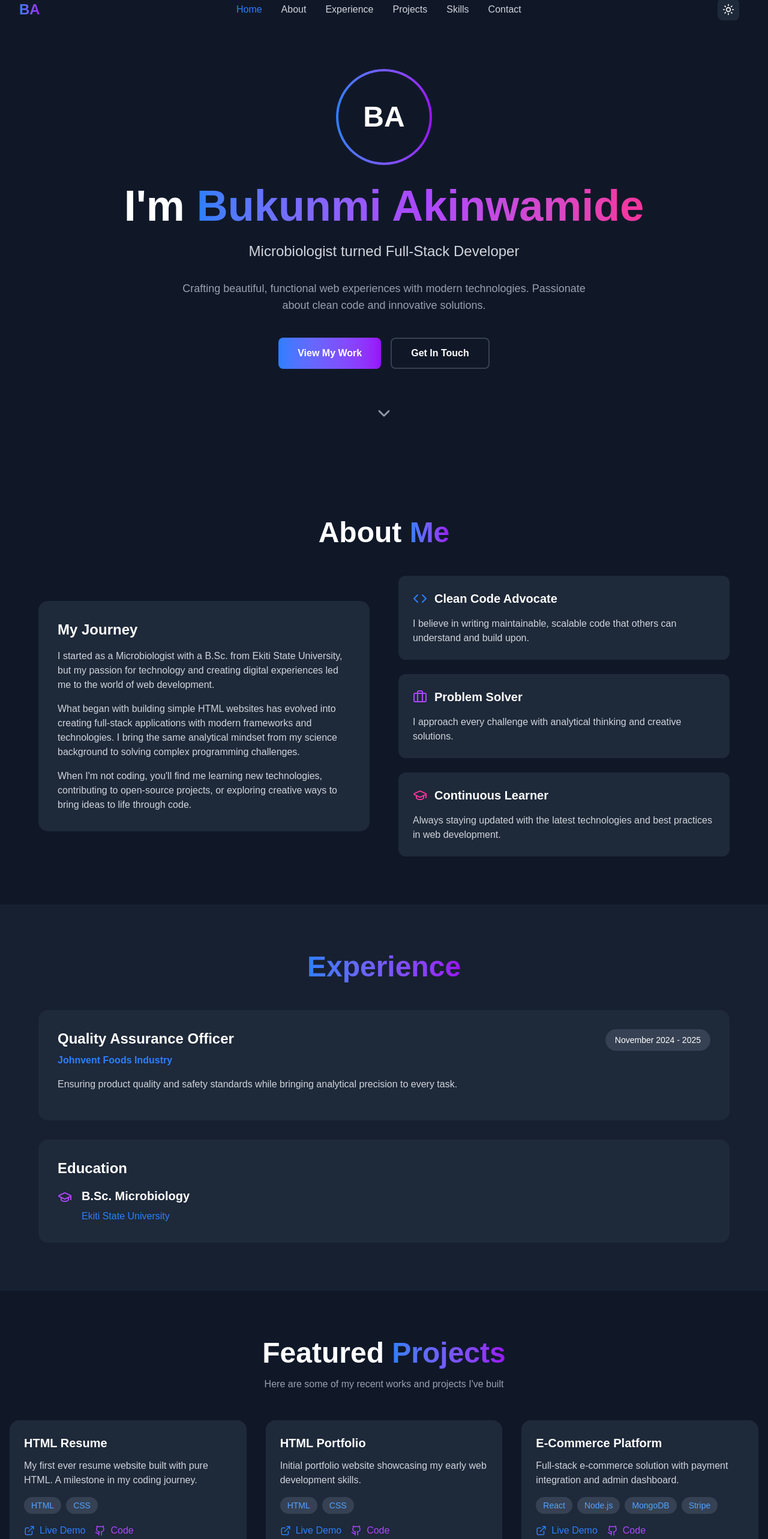
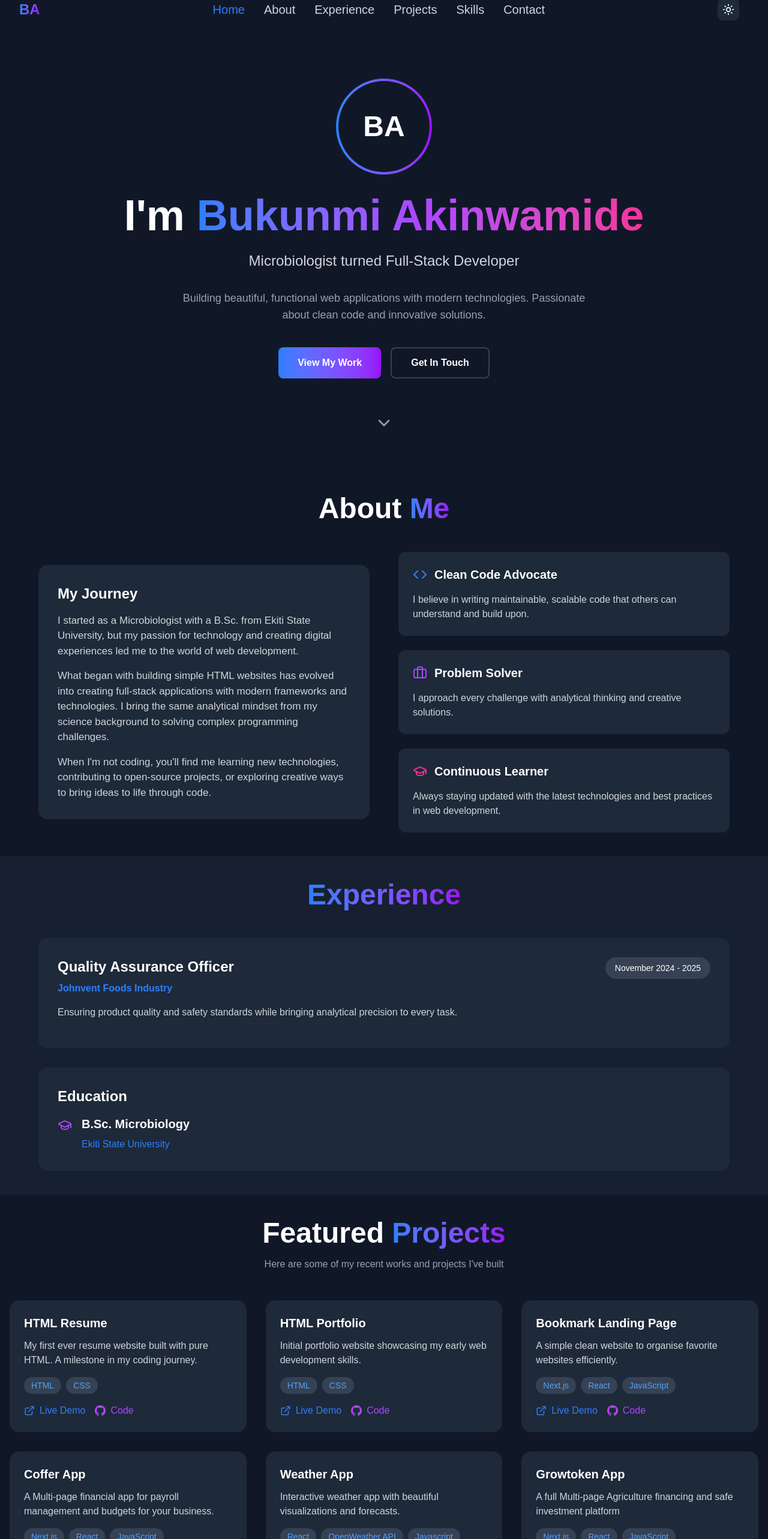
Before and after one commit to Omoboi-coder/My-Portfolio, a Next.js app: page / in a window 1280 px wide. Shown: the part 16-2582 px from the top of the page at 60% size. Built offline with nearby package versions, Linux system fonts and the light colour scheme.

Commit message:
Second Commit "Made various adjust for more functionality"

```diff
--- a/src/app/page.js
+++ b/src/app/page.js
@@ -1,6 +1,25 @@
 "use client";
 import React, { useState, useEffect } from 'react';
-import { Moon, Sun, Mail, Linkedin, Twitter, Github, ExternalLink, Code, Briefcase, GraduationCap, Menu, X, ChevronDown } from 'lucide-react';
+import { Moon, Sun, Mail, ExternalLink, Code, Briefcase, GraduationCap, Menu, X, ChevronDown } from 'lucide-react';
+
+// Brand Icons (Lucide deprecated these, so we use custom SVGs)
+const Linkedin = ({ size = 24, className = "" }) => (
+  <svg width={size} height={size} viewBox="0 0 24 24" fill="currentColor" className={className}>
+    <path d="M20.447 20.452h-3.554v-5.569c0-1.328-.027-3.037-1.852-3.037-1.853 0-2.136 1.445-2.136 2.939v5.667H9.351V9h3.414v1.561h.046c.477-.9 1.637-1.85 3.37-1.85 3.601 0 4.267 2.37 4.267 5.455v6.286zM5.337 7.433c-1.144 0-2.063-.926-2.063-2.065 0-1.138.92-2.063 2.063-2.063 1.14 0 2.064.925 2.064 2.063 0 1.139-.925 2.065-2.064 2.065zm1.782 13.019H3.555V9h3.564v11.452zM22.225 0H1.771C.792 0 0 .774 0 1.729v20.542C0 23.227.792 24 1.771 24h20.451C23.2 24 24 23.227 24 22.271V1.729C24 .774 23.2 0 22.222 0h.003z"/>
+  </svg>
+);
+
+const Twitter = ({ size = 24, className = "" }) => (
+  <svg width={size} height={size} viewBox="0 0 24 24" fill="currentColor" className={className}>
+    <path d="M18.244 2.25h3.308l-7.227 8.26 8.502 11.24H16.17l-5.214-6.817L4.99 21.75H1.68l7.73-8.835L1.254 2.25H8.08l4.713 6.231zm-1.161 17.52h1.833L7.084 4.126H5.117z"/>
+  </svg>
+);
+
+const Github = ({ size = 24, className = "" }) => (
+  <svg width={size} height={size} viewBox="0 0 24 24" fill="currentColor" className={className}>
+    <path d="M12 0c-6.626 0-12 5.373-12 12 0 5.302 3.438 9.8 8.207 11.387.599.111.793-.261.793-.577v-2.234c-3.338.726-4.033-1.416-4.033-1.416-.546-1.387-1.333-1.756-1.333-1.756-1.089-.745.083-.729.083-.729 1.205.084 1.839 1.237 1.839 1.237 1.07 1.834 2.807 1.304 3.492.997.107-.775.418-1.305.762-1.604-2.665-.305-5.467-1.334-5.467-5.931 0-1.311.469-2.381 1.236-3.221-.124-.303-.535-1.524.117-3.176 0 0 1.008-.322 3.301 1.23.957-.266 1.983-.399 3.003-.404 1.02.005 2.047.138 3.006.404 2.291-1.552 3.297-1.23 3.297-1.23.653 1.653.242 2.874.118 3.176.77.84 1.235 1.911 1.235 3.221 0 4.609-2.807 5.624-5.479 5.921.43.372.823 1.102.823 2.222v3.293c0 .319.192.694.801.576 4.765-1.589 8.199-6.086 8.199-11.386 0-6.627-5.373-12-12-12z"/>
+  </svg>
+);
 
 export default function Portfolio() {
   const [darkMode, setDarkMode] = useState(true);
@@ -31,7 +50,14 @@ export default function Portfolio() {
   const scrollToSection = (sectionId) => {
     const element = document.getElementById(sectionId);
     if (element) {
-      element.scrollIntoView({ behavior: 'smooth' });
+      const offset = 80; // Account for fixed navbar
+      const elementPosition = element.getBoundingClientRect().top;
+      const offsetPosition = elementPosition + window.pageYOffset - offset;
+
+      window.scrollTo({
+        top: offsetPosition,
+        behavior: 'smooth'
+      });
       setIsMenuOpen(false);
     }
   };
@@ -52,44 +78,68 @@ export default function Portfolio() {
       github: "#"
     },
     {
-      title: "E-Commerce Platform",
-      description: "Full-stack e-commerce solution with payment integration and admin dashboard.",
-      tech: ["React", "Node.js", "MongoDB", "Stripe"],
-      link: "#",
+      title: "Bookmark Landing Page",
+      description: "A simple clean website to organise favorite websites efficiently.",
+      tech: ["Next.js", "React" ,"JavaScript"],
+      link: "https://my-bookmark-landing-page.vercel.app/",
       github: "#"
     },
     {
-      title: "Task Management App",
-      description: "Collaborative task manager with real-time updates and team features.",
-      tech: ["Next.js", "Firebase", "Tailwind"],
-      link: "#",
+      title: "Coffer App",
+      description: "A Multi-page financial app for payroll management and budgets for your business.",
+      tech: ["Next.js", "React" ,"JavaScript"],
+      link: "https://my-coffer-landing-page.vercel.app/",
       github: "#"
     },
     {
-      title: "Weather Dashboard",
+      title: "Weather App",
       description: "Interactive weather app with beautiful visualizations and forecasts.",
-      tech: ["React", "OpenWeather API", "Chart.js"],
-      link: "#",
+      tech: ["React", "OpenWeather API", "Javascript", "Node.js"],
+      link: "https://my-weather-app-pi-opal.vercel.app/",
       github: "#"
     },
     {
-      title: "Portfolio CMS",
-      description: "Content management system for developers to showcase their work.",
-      tech: ["Next.js", "Sanity", "TypeScript"],
-      link: "#",
+      title: "Growtoken App",
+      description: "A full Multi-page Agriculture financing and safe investment platform",
+      tech: ["Next.js", "React" ,"JavaScript"],
+      link: "https://growtoken-landing-page.vercel.app/",
+      github: "#"
+    },
+
+    {
+      title: "Healthcare App",
+       description: "A well strutured and multi-page Healthcare app for consultation and book test appointments.",
+      tech: ["Next.js", "React" ,"JavaScript"],
+      link: "https://my-healthcare-app-three.vercel.app/",
       github: "#"
     }
   ];
 
   const skills = [
     { category: "Frontend", items: ["React", "Next.js", "JavaScript", "TypeScript", "HTML", "CSS", "Tailwind CSS"] },
-    { category: "Backend", items: ["Node.js", "Express", "MongoDB", "PostgreSQL", "REST APIs"] },
+    { category: "Backend", items: ["Node.js", "Express", "REST APIs"] },
     { category: "Tools", items: ["Git", "GitHub", "VS Code", "Figma", "Vercel"] },
     { category: "Other", items: ["Microbiology", "Quality Assurance", "Team Collaboration"] }
   ];
 
   return (
     <div className={`min-h-screen transition-colors duration-300 ${darkMode ? 'bg-gray-900 text-white' : 'bg-gray-50 text-gray-900'}`}>
+      <style jsx>{`
+        @keyframes slide-in {
+          from {
+            opacity: 0;
+            transform: translateY(-10px);
+          }
+          to {
+            opacity: 1;
+            transform: translateY(0);
+          }
+        }
+        .animate-slide-in {
+          animation: slide-in 0.3s ease-out forwards;
+        }
+      `}</style>
+
       {/* Navigation */}
       <nav className={`fixed top-0 left-0 right-0 z-50 transition-all duration-300 ${
         isScrolled
@@ -103,11 +153,15 @@ export default function Portfolio() {
             </div>
 
             {/* Desktop Menu */}
-            <div className="hidden md:flex space-x-8">
+            <div className="hidden md:flex md:text-xl space-x-8">
               {['home', 'about', 'experience', 'projects', 'skills', 'contact'].map((item) => (
                 <button
                   key={item}
-                  onClick={() => scrollToSection(item)}
+                  type="button"
+                  onClick={(e) => {
+                    e.preventDefault();
+                    scrollToSection(item);
+                  }}
                   className={`capitalize transition-colors ${
                     activeSection === item
                       ? 'text-blue-500'
@@ -121,7 +175,13 @@ export default function Portfolio() {
 
             <div className="flex items-center space-x-4">
               <button
-                onClick={() => setDarkMode(!darkMode)}
+                type="button"
+                onClick={(e) => {
+                  e.preventDefault();
+                  e.stopPropagation();
+                  setDarkMode(!darkMode);
+                }}
+                aria-label="Toggle dark mode"
                 className={`p-2 rounded-lg transition-colors ${
                   darkMode ? 'bg-gray-800 hover:bg-gray-700' : 'bg-gray-200 hover:bg-gray-300'
                 }`}
@@ -131,7 +191,14 @@ export default function Portfolio() {
 
               {/* Mobile Menu Button */}
               <button
-                onClick={() => setIsMenuOpen(!isMenuOpen)}
+                type="button"
+                onClick={(e) => {
+                  e.preventDefault();
+                  e.stopPropagation();
+                  setIsMenuOpen(!isMenuOpen);
+                }}
+                aria-label="Toggle menu"
+                aria-expanded={isMenuOpen}
                 className="md:hidden p-2 rounded-lg"
               >
                 {isMenuOpen ? <X size={24} /> : <Menu size={24} />}
@@ -140,29 +207,57 @@ export default function Portfolio() {
           </div>
         </div>
 
+        {/* Mobile Menu Overlay */}
+        <div
+          className={`fixed inset-0 bg-black/50 backdrop-blur-sm z-40 md:hidden transition-opacity duration-300 ${
+            isMenuOpen ? 'opacity-100' : 'opacity-0 pointer-events-none'
+          }`}
+          onClick={(e) => {
+            e.stopPropagation();
+            setIsMenuOpen(false);
+          }}
+        />
+
         {/* Mobile Menu */}
-        {isMenuOpen && (
-          <div className={`md:hidden ${darkMode ? 'bg-gray-800' : 'bg-white'} border-t ${darkMode ? 'border-gray-700' : 'border-gray-200'}`}>
-            <div className="px-4 py-3 space-y-3">
-              {['home', 'about', 'experience', 'projects', 'skills', 'contact'].map((item) => (
+        <div
+          className={`fixed top-16 left-0 right-0 md:hidden z-40 transition-all duration-500 ease-out ${
+            isMenuOpen ? 'translate-y-0 opacity-100' : '-translate-y-full opacity-0 pointer-events-none'
+          }`}
+          onClick={(e) => e.stopPropagation()}
+        >
+          <div className={`mx-4 mt-2 rounded-2xl shadow-2xl overflow-hidden ${
+            darkMode ? 'bg-gray-800' : 'bg-white'
+          }`}>
+            <div className="px-6 py-8 space-y-1">
+              {['home', 'about', 'experience', 'projects', 'skills', 'contact'].map((item, index) => (
                 <button
                   key={item}
-                  onClick={() => scrollToSection(item)}
-                  className={`block w-full text-left capitalize py-2 ${
-                    activeSection === item ? 'text-blue-500' : ''
-                  }`}
+                  type="button"
+                  onClick={(e) => {
+                    e.preventDefault();
+                    e.stopPropagation();
+                    scrollToSection(item);
+                  }}
+                  style={{ animationDelay: `${index * 50}ms` }}
+                  className={`block w-full text-center capitalize py-4 rounded-xl font-semibold text-lg transition-all ${
+                    activeSection === item
+                      ? 'bg-linear-to-r from-blue-500 to-purple-600 text-white scale-105'
+                      : darkMode
+                        ? 'text-gray-300 hover:bg-gray-700'
+                        : 'text-gray-700 hover:bg-gray-100'
+                  } ${isMenuOpen ? 'animate-slide-in' : ''}`}
                 >
                   {item}
                 </button>
               ))}
             </div>
           </div>
-        )}
+        </div>
       </nav>
 
       {/* Hero Section */}
       <section id="home" className="min-h-screen flex items-center justify-center px-4 pt-16">
-        <div className="max-w-4xl mx-auto text-center">
+        <div className="max-w-4xl mx-auto text-center mt-0 md:mt-8">
           <div className="mb-8 animate-fade-in">
             <div className="w-40 h-40 mx-auto mb-6 rounded-full bg-linear-to-r from-blue-500 to-purple-600 p-1">
               <div className={`w-full h-full rounded-full ${darkMode ? 'bg-gray-900' : 'bg-white'} flex items-center justify-center text-5xl font-bold`}>
@@ -183,19 +278,27 @@ export default function Portfolio() {
           </p>
 
           <p className={`text-lg mb-10 max-w-2xl mx-auto ${darkMode ? 'text-gray-400' : 'text-gray-600'}`}>
-            Crafting beautiful, functional web experiences with modern technologies.
+            Building beautiful, functional web applications with modern technologies.
             Passionate about clean code and innovative solutions.
           </p>
 
           <div className="flex flex-wrap justify-center gap-4">
             <button
-              onClick={() => scrollToSection('projects')}
+              type="button"
+              onClick={(e) => {
+                e.preventDefault();
+                scrollToSection('projects');
+              }}
               className="px-8 py-3 bg-linear-to-r from-blue-500 to-purple-600 rounded-lg font-semibold hover:shadow-lg transform hover:-translate-y-1 transition-all"
             >
               View My Work
             </button>
             <button
-              onClick={() => scrollToSection('contact')}
+              type="button"
+              onClick={(e) => {
+                e.preventDefault();
+                scrollToSection('contact');
+              }}
               className={`px-8 py-3 rounded-lg font-semibold border-2 ${
                 darkMode
                   ? 'border-gray-700 hover:bg-gray-800'
@@ -207,7 +310,11 @@ export default function Portfolio() {
           </div>
 
           <button
-            onClick={() => scrollToSection('about')}
+            type="button"
+            onClick={(e) => {
+              e.preventDefault();
+              scrollToSection('about');
+            }}
             className="mt-16 animate-bounce"
           >
             <ChevronDown size={32} className={darkMode ? 'text-gray-400' : 'text-gray-600'} />
@@ -216,14 +323,14 @@ export default function Portfolio() {
       </section>
 
       {/* About Section */}
-      <section id="about" className="py-20 px-4">
+      <section id="about" className="py-10 px-4">
         <div className="max-w-6xl mx-auto">
           <h2 className="text-4xl md:text-5xl font-bold mb-12 text-center">
             About <span className="bg-linear-to-r from-blue-500 to-purple-600 bg-clip-text text-transparent">Me</span>
           </h2>
 
           <div className="grid md:grid-cols-2 gap-12 items-center">
-            <div className={`rounded-2xl p-8 ${darkMode ? 'bg-gray-800' : 'bg-white shadow-xl'}`}>
+            <div className={`rounded-2xl text-[17px] p-8 ${darkMode ? 'bg-gray-800' : 'bg-white shadow-xl'}`}>
               <h3 className="text-2xl font-bold mb-4">My Journey</h3>
               <p className={`mb-4 ${darkMode ? 'text-gray-300' : 'text-gray-600'}`}>
                 I started as a Microbiologist with a B.Sc. from Ekiti State University, but my passion for
@@ -276,7 +383,7 @@ export default function Portfolio() {
       </section>
 
       {/* Experience Section */}
-      <section id="experience" className={`py-20 px-4 ${darkMode ? 'bg-gray-800/50' : 'bg-gray-100'}`}>
+      <section id="experience" className={`py-10 px-4 ${darkMode ? 'bg-gray-800/50' : 'bg-gray-100'}`}>
         <div className="max-w-6xl mx-auto">
           <h2 className="text-4xl md:text-5xl font-bold mb-12 text-center">
             <span className="bg-linear-to-r from-blue-500 to-purple-600 bg-clip-text text-transparent">Experience</span>
@@ -313,7 +420,7 @@ export default function Portfolio() {
       </section>
 
       {/* Projects Section */}
-      <section id="projects" className="py-20 px-4">
+      <section id="projects" className="py-10 px-4">
         <div className="max-w-7xl mx-auto">
           <h2 className="text-4xl md:text-5xl font-bold mb-4 text-center">
             Featured <span className="bg-linear-to-r from-blue-500 to-purple-600 bg-clip-text text-transparent">Projects</span>
@@ -371,7 +478,7 @@ export default function Portfolio() {
       </section>
 
       {/* Skills Section */}
-      <section id="skills" className={`py-20 px-4 ${darkMode ? 'bg-gray-800/50' : 'bg-gray-100'}`}>
+      <section id="skills" className={`py-10 px-4 ${darkMode ? 'bg-gray-800/50' : 'bg-gray-100'}`}>
         <div className="max-w-6xl mx-auto">
           <h2 className="text-4xl md:text-5xl font-bold mb-12 text-center">
             <span className="bg-linear-to-r from-blue-500 to-purple-600 bg-clip-text text-transparent">Skills</span> & Technologies
@@ -402,7 +509,7 @@ export default function Portfolio() {
       </section>
 
       {/* Contact Section */}
-      <section id="contact" className="py-20 px-4">
+      <section id="contact" className="py-10 px-4">
         <div className="max-w-4xl mx-auto text-center">
           <h2 className="text-4xl md:text-5xl font-bold mb-6">
             Let&apos;s <span className="bg-linear-to-r from-blue-500 to-purple-600 bg-clip-text text-transparent">Connect</span>
```
